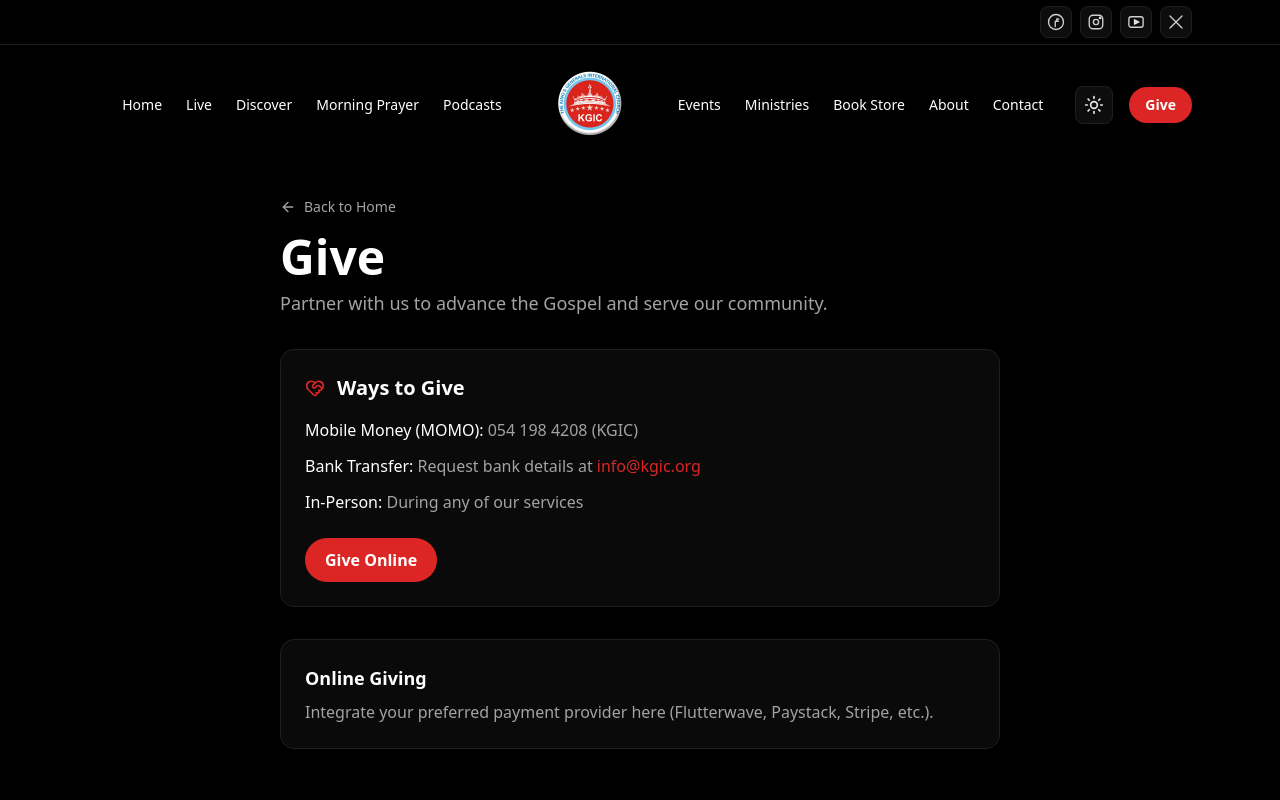
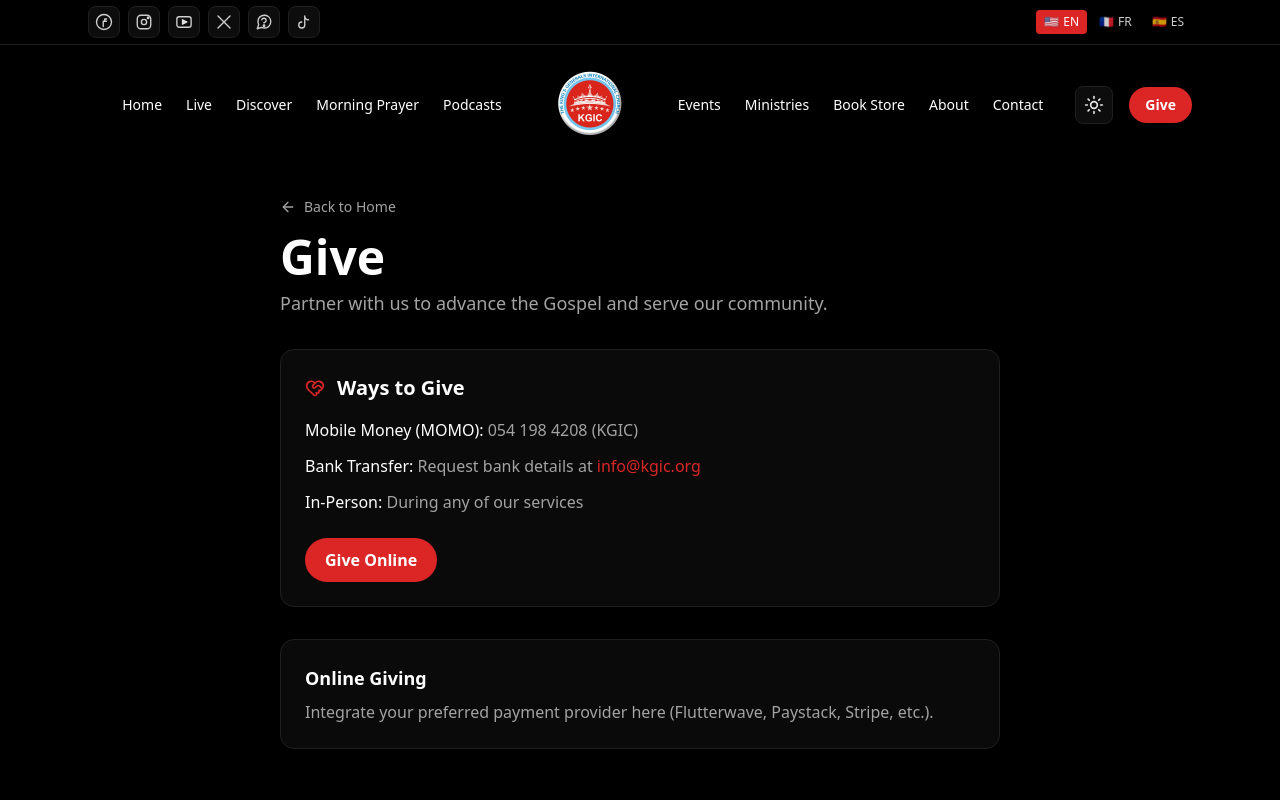
Before and after one commit to terryekoe/KGIC-web, a Next.js app in the folder web/: page /give in a window 1280 px wide. Shown: the top 800 px of the page. Built offline with nearby package versions, Linux system fonts and the light colour scheme.

Commit message:
Header: top social bar with left socials (incl. WhatsApp, TikTok), center animated exhortation, right language switcher with brand hovers

```diff
--- a/web/components/layout/header.tsx
+++ b/web/components/layout/header.tsx
@@ -17,6 +17,8 @@ export function Header({ className = "" }: HeaderProps) {
   const [scrolled, setScrolled] = React.useState(false);
   const [menuOpen, setMenuOpen] = React.useState(false);
   const { theme, toggleTheme } = useTheme();
+  const [currentExhortation, setCurrentExhortation] = React.useState(0);
+  const [currentLanguage, setCurrentLanguage] = React.useState("en");
 
   React.useEffect(() => {
     const onScroll = () => setScrolled(window.scrollY > 10);
@@ -35,27 +37,63 @@ export function Header({ className = "" }: HeaderProps) {
     };
   }, [menuOpen]);
 
+  // Animated exhortations
+  React.useEffect(() => {
+    const interval = setInterval(() => {
+      setCurrentExhortation((prev) => (prev + 1) % exhortations.length);
+    }, 4000);
+    return () => clearInterval(interval);
+  }, []);
+
   const isActive = (path: string) => pathname === path;
 
-  const socials: { name: "facebook" | "instagram" | "youtube" | "x"; href: string; label: string }[] = [
+  const socials: { name: "facebook" | "instagram" | "youtube" | "x" | "whatsapp" | "tiktok"; href: string; label: string }[] = [
     { name: "facebook", href: "https://facebook.com/", label: "Facebook" },
     { name: "instagram", href: "https://instagram.com/", label: "Instagram" },
     { name: "youtube", href: "https://youtube.com/", label: "YouTube" },
     { name: "x", href: "https://x.com/", label: "X (Twitter)" },
+    { name: "whatsapp", href: "https://wa.me/", label: "WhatsApp" },
+    { name: "tiktok", href: "https://tiktok.com/", label: "TikTok" },
   ];
 
-  const SocialIcon = ({ name }: { name: "facebook" | "instagram" | "youtube" | "x" }) => {
+  const exhortations = [
+    { en: "Faith makes all things possible", fr: "La foi rend tout possible", es: "La fe hace que todo sea posible" },
+    { en: "God's love never fails", fr: "L'amour de Dieu ne faillit jamais", es: "El amor de Dios nunca falla" },
+    { en: "Trust in His perfect timing", fr: "Ayez confiance en Son timing parfait", es: "Confía en Su tiempo perfecto" },
+    { en: "Walk by faith, not by sight", fr: "Marchez par la foi, non par la vue", es: "Camina por fe, no por vista" },
+    { en: "His grace is sufficient", fr: "Sa grâce est suffisante", es: "Su gracia es suficiente" },
+  ];
+
+  const languages = [
+    { code: "en", name: "English", flag: "🇺🇸" },
+    { code: "fr", name: "Français", flag: "🇫🇷" },
+    { code: "es", name: "Español", flag: "🇪🇸" },
+  ];
+
+  const SocialIcon = ({ name }: { name: "facebook" | "instagram" | "youtube" | "x" | "whatsapp" | "tiktok" }) => {
+    const getIconColor = () => {
+      switch (name) {
+        case "facebook": return "hover:text-[#1877F2]";
+        case "instagram": return "hover:text-[#E4405F]";
+        case "youtube": return "hover:text-[#FF0000]";
+        case "x": return "hover:text-[#000000] dark:hover:text-[#FFFFFF]";
+        case "whatsapp": return "hover:text-[#25D366]";
+        case "tiktok": return "hover:text-[#000000] dark:hover:text-[#FFFFFF]";
+        default: return "hover:text-accent";
+      }
+    };
+
     switch (name) {
       case "youtube":
         return (
-          <svg width="18" height="18" viewBox="0 0 24 24" fill="none" stroke="currentColor" strokeWidth="1.8" strokeLinecap="round" strokeLinejoin="round" aria-hidden>
+          <svg width="18" height="18" viewBox="0 0 24 24" fill="none" stroke="currentColor" strokeWidth="1.8" strokeLinecap="round" strokeLinejoin="round" aria-hidden className={getIconColor()}>
             <rect x="2.5" y="5" width="19" height="14" rx="3" ry="3"/>
             <polygon points="10,9 16,12 10,15" fill="currentColor"/>
           </svg>
         );
       case "instagram":
         return (
-          <svg width="18" height="18" viewBox="0 0 24 24" fill="none" stroke="currentColor" strokeWidth="1.8" strokeLinecap="round" strokeLinejoin="round" aria-hidden>
+          <svg width="18" height="18" viewBox="0 0 24 24" fill="none" stroke="currentColor" strokeWidth="1.8" strokeLinecap="round" strokeLinejoin="round" aria-hidden className={getIconColor()}>
             <rect x="3" y="3" width="18" height="18" rx="5"/>
             <circle cx="12" cy="12" r="3.5"/>
             <circle cx="17.5" cy="6.5" r="1" fill="currentColor"/>
@@ -63,15 +101,29 @@ export function Header({ className = "" }: HeaderProps) {
         );
       case "facebook":
         return (
-          <svg width="18" height="18" viewBox="0 0 24 24" fill="none" stroke="currentColor" strokeWidth="1.8" strokeLinecap="round" strokeLinejoin="round" aria-hidden>
+          <svg width="18" height="18" viewBox="0 0 24 24" fill="none" stroke="currentColor" strokeWidth="1.8" strokeLinecap="round" strokeLinejoin="round" aria-hidden className={getIconColor()}>
             <circle cx="12" cy="12" r="10"/>
             <path d="M13 8h2.5M13 8v3h2.2M13 11H11v7"/>
           </svg>
         );
       case "x":
         return (
-          <svg width="18" height="18" viewBox="0 0 24 24" fill="none" stroke="currentColor" strokeWidth="1.8" strokeLinecap="round" strokeLinejoin="round" aria-hidden>
+          <svg width="18" height="18" viewBox="0 0 24 24" fill="none" stroke="currentColor" strokeWidth="1.8" strokeLinecap="round" strokeLinejoin="round" aria-hidden className={getIconColor()}>
             <path d="M4 4l16 16M20 4L4 20"/>
+          </svg>
+        );
+      case "whatsapp":
+        return (
+          <svg width="18" height="18" viewBox="0 0 24 24" fill="none" stroke="currentColor" strokeWidth="1.8" strokeLinecap="round" strokeLinejoin="round" aria-hidden className={getIconColor()}>
+            <path d="M21 11.5a8.38 8.38 0 0 1-.9 3.8 8.5 8.5 0 0 1-7.6 4.7 8.38 8.38 0 0 1-3.8-.9L3 21l1.9-5.7a8.38 8.38 0 0 1-.9-3.8 8.5 8.5 0 0 1 4.7-7.6 8.38 8.38 0 0 1 3.8-.9h.5a8.48 8.48 0 0 1 8 8v.5z"/>
+            <path d="M9.09 9a3 3 0 0 1 5.83 1c0 2-3 3-3 3"/>
+            <circle cx="12" cy="17" r="1"/>
+          </svg>
+        );
+      case "tiktok":
+        return (
+          <svg width="18" height="18" viewBox="0 0 24 24" fill="none" stroke="currentColor" strokeWidth="1.8" strokeLinecap="round" strokeLinejoin="round" aria-hidden className={getIconColor()}>
+            <path d="M9 12a4 4 0 1 0 4 4V4a5 5 0 0 0 5 5"/>
           </svg>
         );
     }
@@ -81,7 +133,9 @@ export function Header({ className = "" }: HeaderProps) {
     <>
       {/* Top Social Bar */}
       <div className="w-full bg-background/70 backdrop-blur supports-[backdrop-filter]:bg-background/60 border-b border-border text-foreground/80">
-        <div className="mx-auto max-w-6xl px-4 sm:px-6 py-1.5 flex items-center justify-end gap-2">
+        <div className="mx-auto max-w-6xl px-4 sm:px-6 py-1.5 grid grid-cols-1 md:grid-cols-3 items-center gap-2">
+          {/* Left: Social Icons */}
+          <div className="flex items-center justify-center md:justify-start gap-2">
             {socials.map((s) => (
               <a
                 key={s.name}
@@ -90,11 +144,50 @@ export function Header({ className = "" }: HeaderProps) {
                 rel="noopener noreferrer"
                 aria-label={s.label}
                 title={s.label}
-              className="inline-flex h-8 w-8 items-center justify-center rounded-md border border-border bg-foreground/5 hover:bg-foreground/10 hover:text-accent transition-colors"
+                className="inline-flex h-8 w-8 items-center justify-center rounded-md border border-border bg-foreground/5 hover:bg-foreground/10 transition-colors"
               >
                 <SocialIcon name={s.name} />
               </a>
             ))}
+          </div>
+
+          {/* Center: Animated Exhortation */}
+          <div className="hidden md:flex items-center justify-center text-center">
+            <div className="relative h-6 overflow-hidden">
+              <div
+                className="absolute inset-0 transition-transform duration-1000 ease-in-out"
+                style={{ transform: `translateY(-${currentExhortation * 100}%)` }}
+              >
+                {exhortations.map((exhortation, index) => (
+                  <div
+                    key={index}
+                    className="h-6 flex items-center justify-center text-sm font-medium text-accent animate-pulse"
+                  >
+                    {exhortation[currentLanguage as keyof typeof exhortation]}
+                  </div>
+                ))}
+              </div>
+            </div>
+          </div>
+
+          {/* Right: Language Changer */}
+          <div className="flex items-center justify-center md:justify-end gap-1">
+            {languages.map((lang) => (
+              <button
+                key={lang.code}
+                onClick={() => setCurrentLanguage(lang.code)}
+                className={`px-2 py-1 rounded text-xs font-medium transition-colors ${
+                  currentLanguage === lang.code
+                    ? "bg-accent text-accent-foreground"
+                    : "hover:bg-foreground/10"
+                }`}
+                title={lang.name}
+              >
+                <span className="mr-1">{lang.flag}</span>
+                {lang.code.toUpperCase()}
+              </button>
+            ))}
+          </div>
         </div>
       </div>
 
```
Lines whose indentation alone changed are shown as unchanged.
